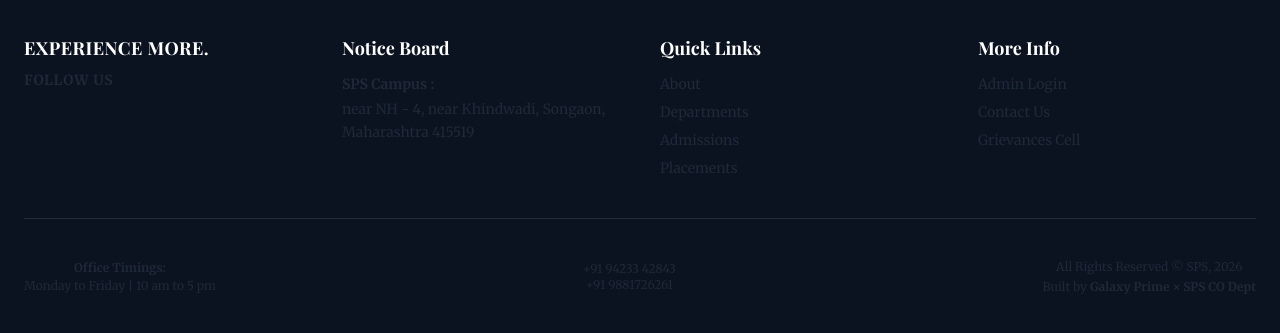
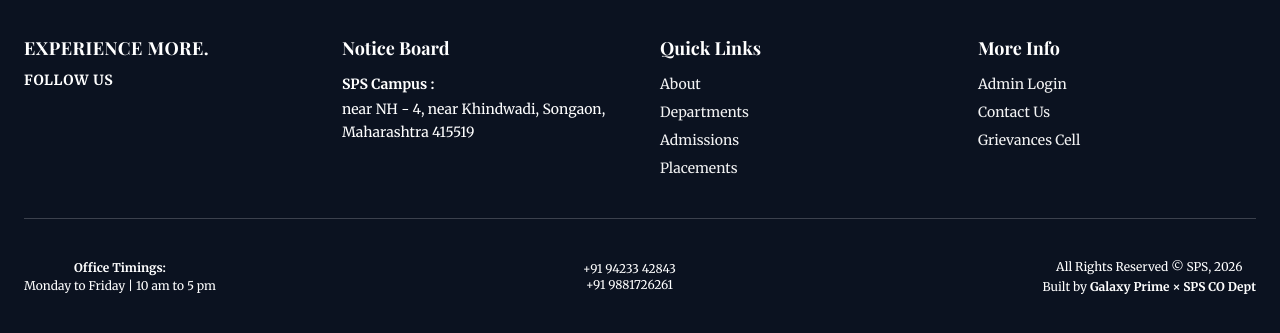
Before and after one commit to addi4109/S-P-S, a React (Vite) app: page / in a window 1280 px wide. Shown: the part 3502-3835 px from the top of the page. Built offline with nearby package versions, Linux system fonts and the light colour scheme; no server answers; a web font is replaced by a local one.

Commit message:
Enforce pure white color (#ffffff !important) for all footer text, links, and subheadings

```diff
--- a/src/components/layout/Footer.jsx
+++ b/src/components/layout/Footer.jsx
@@ -35,7 +35,7 @@ export default function Footer() {
             <p className="text-sm font-semibold text-white mb-1">
               {t('spsCampusLabel', 'SPS Campus :')}
             </p>
-            <p className="text-sm text-slate-200 leading-relaxed">
+            <p className="text-sm text-white leading-relaxed">
               {t('address', siteConfig.address)}
             </p>
           </div>
@@ -45,24 +45,24 @@ export default function Footer() {
             <h3 className="text-white font-bold text-base md:text-lg mb-3">
               {t('quickLinksHeading', 'Quick Links')}
             </h3>
-            <ul className="space-y-2 text-sm text-slate-200">
+            <ul className="space-y-2 text-sm text-white">
               <li>
-                <Link className="hover:text-white transition-colors" to="/about">
+                <Link className="text-white hover:underline transition-all" to="/about">
                   {t('quickAbout', 'About')}
                 </Link>
               </li>
               <li>
-                <Link className="hover:text-white transition-colors" to="/departments">
+                <Link className="text-white hover:underline transition-all" to="/departments">
                   {t('quickDepartments', 'Departments')}
                 </Link>
               </li>
               <li>
-                <Link className="hover:text-white transition-colors" to="/admission">
+                <Link className="text-white hover:underline transition-all" to="/admission">
                   {t('quickAdmissions', 'Admissions')}
                 </Link>
               </li>
               <li>
-                <Link className="hover:text-white transition-colors" to="/placement">
+                <Link className="text-white hover:underline transition-all" to="/placement">
                   {t('quickPlacements', 'Placements')}
                 </Link>
               </li>
@@ -74,19 +74,19 @@ export default function Footer() {
             <h3 className="text-white font-bold text-base md:text-lg mb-3">
               {t('moreInfoHeading', 'More Info')}
             </h3>
-            <ul className="space-y-2 text-sm text-slate-200">
+            <ul className="space-y-2 text-sm text-white">
               <li>
-                <Link className="hover:text-white transition-colors" to="/admin">
+                <Link className="text-white hover:underline transition-all" to="/admin">
                   {t('moreAdminLogin', 'Admin Login')}
                 </Link>
               </li>
               <li>
-                <Link className="hover:text-white transition-colors" to="/contact">
+                <Link className="text-white hover:underline transition-all" to="/contact">
                   {t('moreContactUs', 'Contact Us')}
                 </Link>
               </li>
               <li>
-                <Link className="hover:text-white transition-colors" to="/grievance">
+                <Link className="text-white hover:underline transition-all" to="/grievance">
                   {t('moreGrievancesCell', 'Grievances Cell')}
                 </Link>
               </li>
@@ -95,27 +95,27 @@ export default function Footer() {
         </div>
 
         {/* Divider */}
-        <div className="border-t border-white/10 max-w-7xl mx-auto my-10" />
+        <div className="border-t border-white/20 max-w-7xl mx-auto my-10" />
 
         {/* Bottom Bar: 3 columns flex-row justify-between on desktop */}
-        <div className="max-w-7xl mx-auto flex flex-col md:flex-row justify-between items-center text-xs md:text-sm text-slate-200 gap-6 md:gap-0">
+        <div className="max-w-7xl mx-auto flex flex-col md:flex-row justify-between items-center text-xs md:text-sm text-white gap-6 md:gap-0">
           {/* Left */}
           <div className="text-center md:text-left">
             <p className="font-semibold text-white mb-0.5">{t('officeTimingsLabel', 'Office Timings:')}</p>
-            <p>{t('officeTimings', siteConfig.officeTimings)}</p>
+            <p className="text-white">{t('officeTimings', siteConfig.officeTimings)}</p>
           </div>
 
           {/* Middle */}
-          <div className="text-center">
+          <div className="text-center text-white">
             {tList('phones', siteConfig.phones).map((p) => (
               <p key={p} className="font-medium text-white">{p}</p>
             ))}
           </div>
 
           {/* Right */}
-          <div className="text-center md:text-right space-y-1">
-            <p>{t('copyright', `All Rights Reserved © SPS, ${siteConfig.copyrightYear}`)}</p>
-            <p className="text-xs">
+          <div className="text-center md:text-right space-y-1 text-white">
+            <p className="text-white">{t('copyright', `All Rights Reserved © SPS, ${siteConfig.copyrightYear}`)}</p>
+            <p className="text-xs text-white">
               {t('builtByLabel', 'Built by')}{' '}
               <span className="font-bold text-white">{t('builtBy', siteConfig.builtBy)}</span>
             </p>
--- a/src/styles/index.css
+++ b/src/styles/index.css
@@ -160,3 +160,26 @@ header li,
 .sps-nav-link {
   font-family: 'Merriweather', 'Playfair Display', Georgia, serif !important;
 }
+
+/* ---- Footer pure white text enforcement ---- */
+footer,
+footer h1,
+footer h2,
+footer h3,
+footer h4,
+footer p,
+footer span,
+footer a,
+footer li,
+footer div {
+  color: #ffffff !important;
+}
+
+footer a {
+  opacity: 0.95;
+}
+
+footer a:hover {
+  opacity: 1 !important;
+  text-decoration: underline !important;
+}
```
